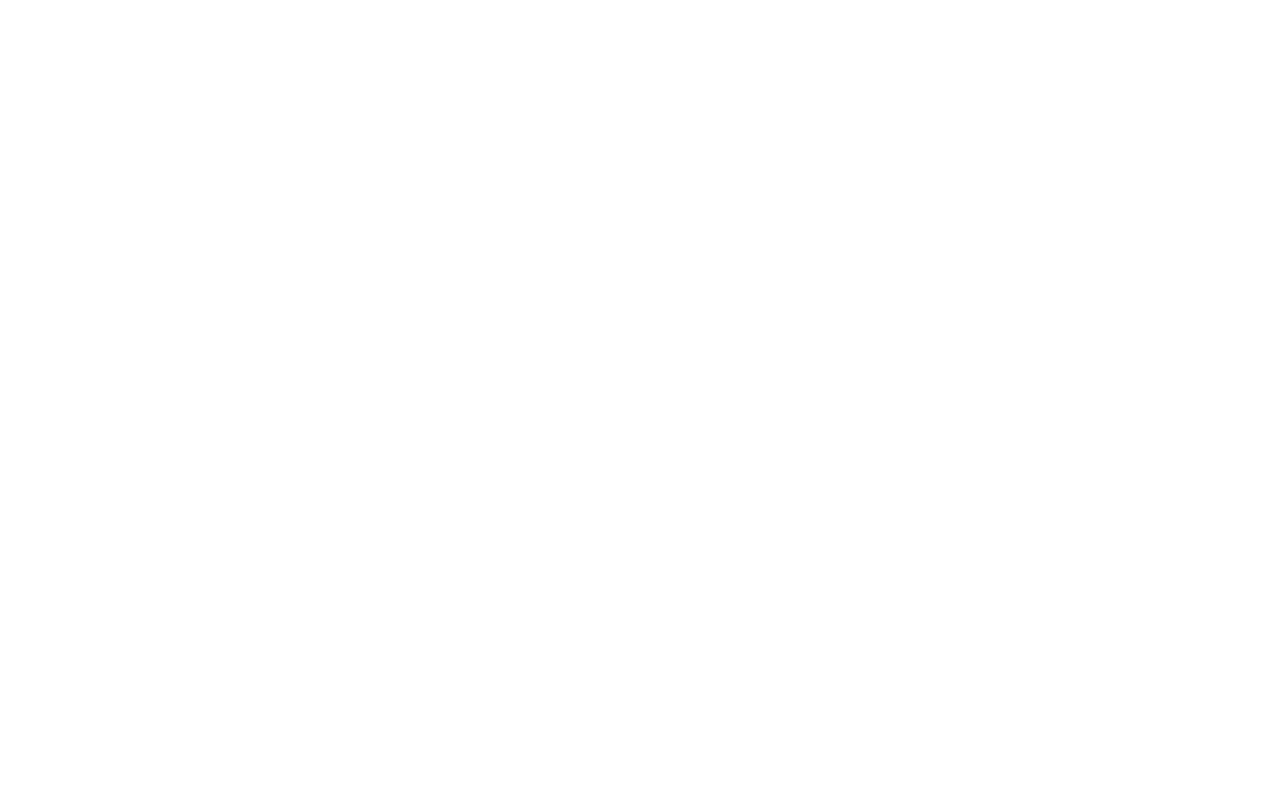
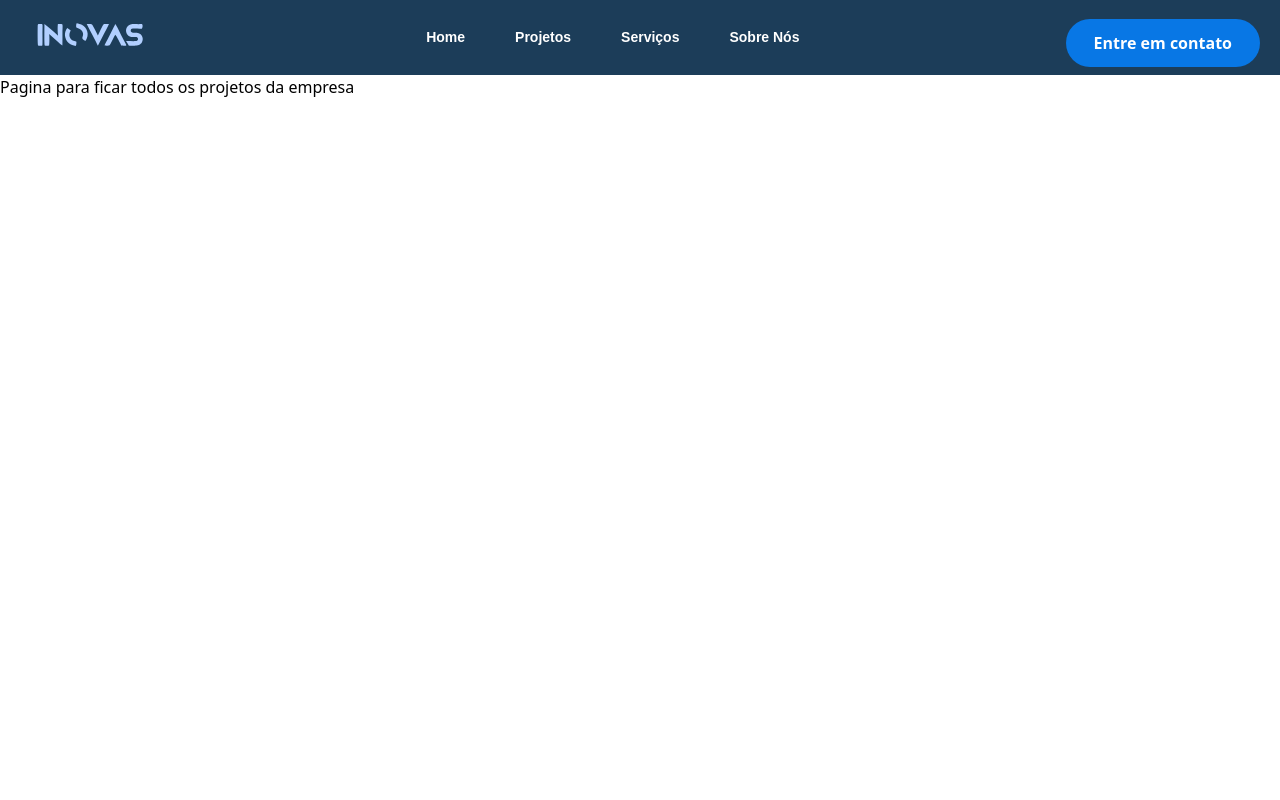
Before and after one commit to inovaSociety/inova---Projeto-3, a React (Vite) app in the folder inova/: page /projetos in a window 1280 px wide. Before the commit this address had no page. Shown: the top 800 px of the page. Built offline with nearby package versions, Linux system fonts and the light colour scheme; a web font is replaced by a local one.

Commit message:
Criando a pagina especifica para todos os projetos

```diff
--- a/inova/src/App.jsx
+++ b/inova/src/App.jsx
@@ -7,6 +7,7 @@ import About from './components/about/About'
 import Footer from './components/footer/Footer'
 import { BrowserRouter, Routes, Route } from 'react-router-dom'
 import Contact from './components/contact/Contact'
+import ProjectsPage from './components/projects/ProjectsPage'
 
 
 function App() {
@@ -23,7 +24,11 @@ function App() {
             <Footer />
           </>
         } />
+
         <Route path='/contato' element={<Contact />} />
+        <Route path='/projetos' element={<ProjectsPage/>} />
+
+
       </Routes>
     </BrowserRouter>
   )
--- a/inova/src/components/projects/Project.jsx
+++ b/inova/src/components/projects/Project.jsx
@@ -13,7 +13,7 @@ const Project = () => {
 
         <Card/>
         <div className='text-center mt-6'>
-                    <a href="" className='inline-block bg-blue-800 text-white px-6 py-3 rounded-md text-base font-semibold border-2 border-blue-800 hover:bg-white hover:text-blue-800 transition'>Conheça os projetos</a>
+                    <a href="/projetos" className='inline-block bg-blue-800 text-white px-6 py-3 rounded-md text-base font-semibold border-2 border-blue-800 hover:bg-white hover:text-blue-800 transition'>Conheça os projetos</a>
         </div>
     </div>
 
--- /dev/null
+++ b/inova/src/components/projects/ProjectsPage.css
@@ -0,0 +1,3 @@
+.pagina-de-projetos-pai{
+    min-height: 100vh;
+}
--- /dev/null
+++ b/inova/src/components/projects/ProjectsPage.jsx
@@ -0,0 +1,18 @@
+import React from "react";
+import Index from "../navbar/Index";
+import Footer from "../footer/Footer";
+import './ProjectsPage.css'
+
+const ProjectsPage = () => {
+  return (
+    <>
+        <Index />
+        <div className="pagina-de-projetos-pai" >
+            Pagina para ficar todos os projetos da empresa
+        </div>
+        <Footer />
+    </>
+  );
+};
+
+export default ProjectsPage;
```
